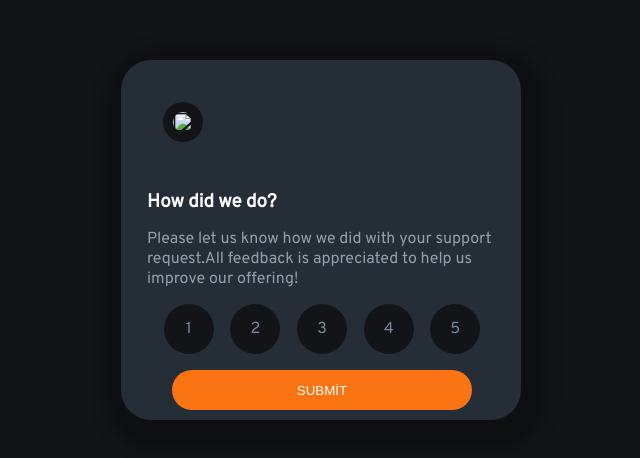
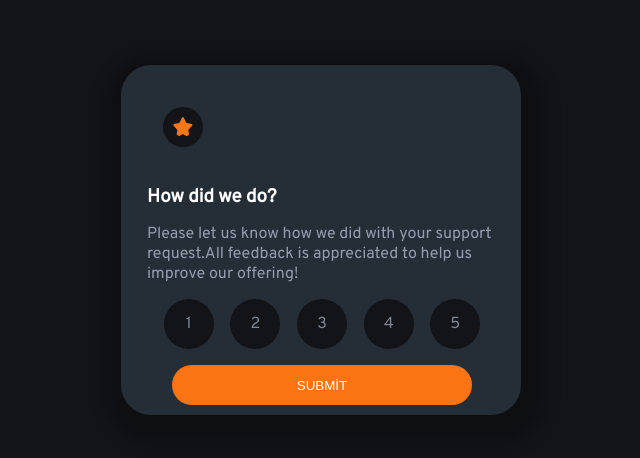
Before and after one commit to utkbkts/Interactive-rating-component, a plain HTML site: page index.html in a window 1280 px wide. Shown: the part 160-618 px from the top of the page, without its empty margins (319-959 px from the left). Drawn offline with Linux system fonts and the light colour scheme; files whose address does not match are found by name.

Commit message:
Update index.html

```diff
--- a/index.html
+++ b/index.html
@@ -14,7 +14,7 @@
         <div class="scope">
             <div class="Middle">
                 <div class="image">
-                <img class="ims" src="./images/icon-star.svg" alt="">
+                <img class="ims" src="./icon-star.svg" alt="">
                 </div>
                 <div class="title">
                     <h3>How did we do?</h3>
```
